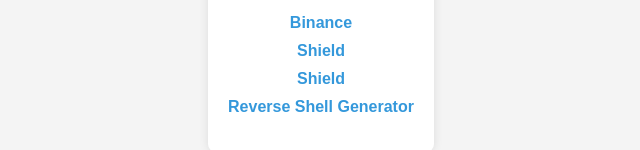
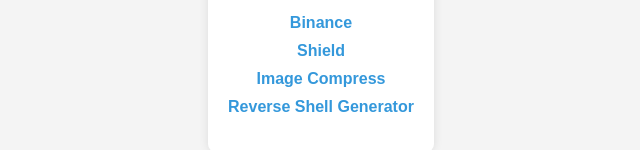
Before and after one commit to huntertool/mytool2, a plain HTML site: page index.html in a window 1280 px wide. Shown: the part 506-656 px from the top of the page, without its empty margins (319-959 px from the left). Drawn offline with Linux system fonts and the light colour scheme.

Commit message:
Update index.html

```diff
--- a/index.html
+++ b/index.html
@@ -58,7 +58,7 @@
             <li><a href="ai-promote/index.html">AI Promote</a></li>
             <li><a href="Crypto/index.html">Binance</a></li>
             <li><a href="shield/index.html">Shield</a></li>
-            <li><a href="image-compress/index.html">Shield</a></li>
+            <li><a href="image-compress/index.html">Image Compress</a></li>
             <li><a href="reverse-shell-generator/index.html">Reverse Shell Generator</a></li>
             <!-- Add more tools here as <li><a href="tool-folder/index.html">Tool Name</a></li> -->
         </ul>
```
